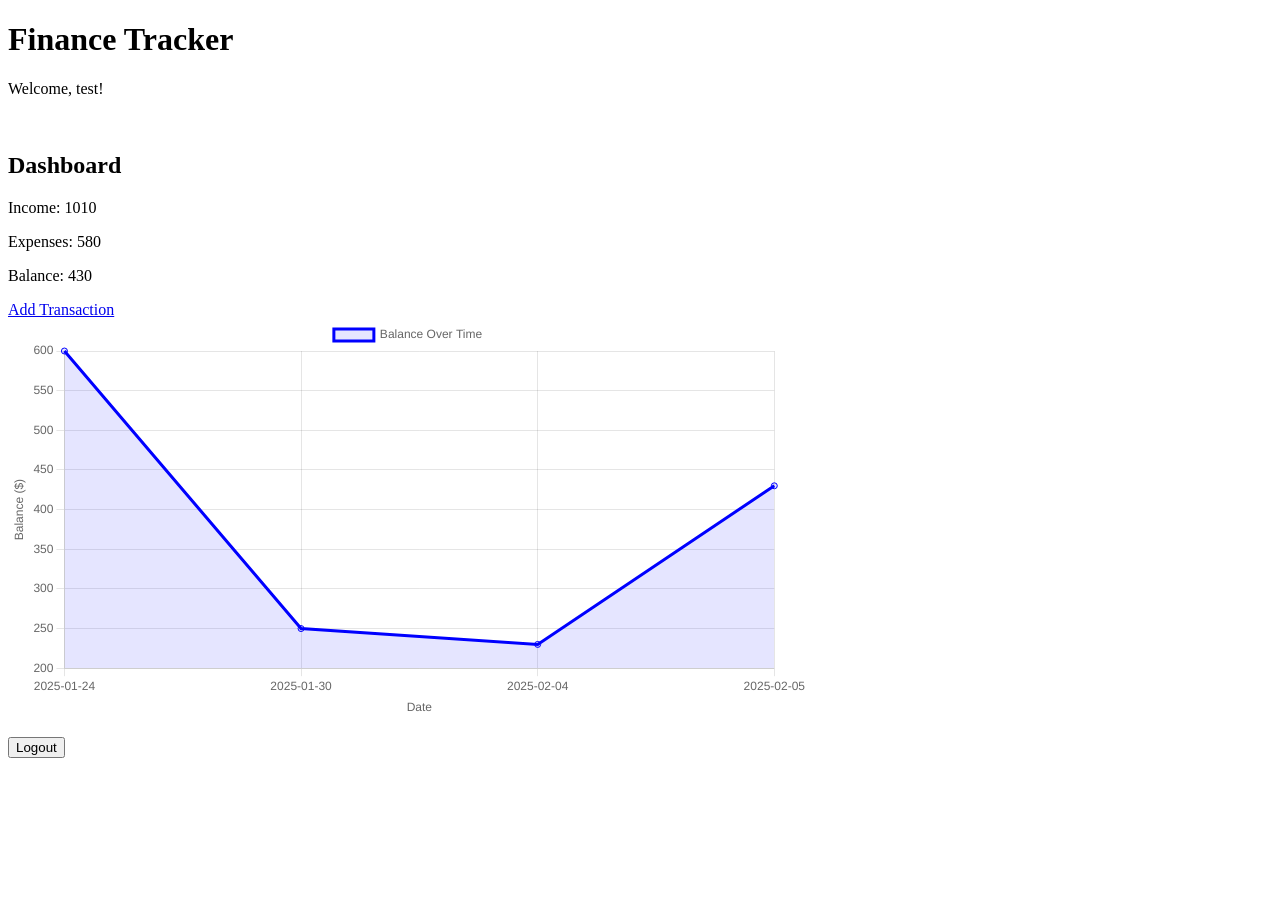
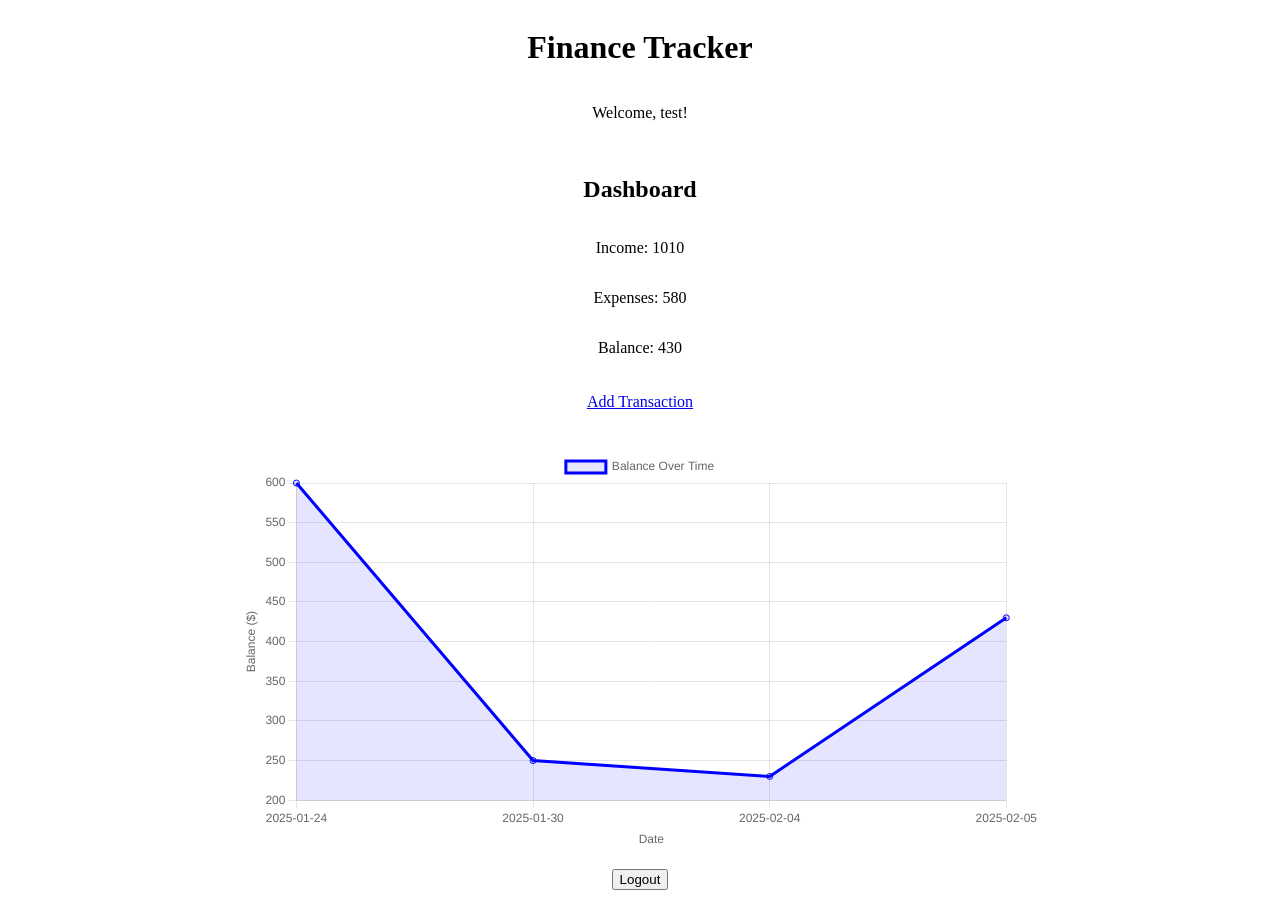
Before and after one commit to wsaronam/my-finance-app, a Django app: page / in a window 1280 px wide. Before the commit the page ends 758 px from the top, so only its background shows below. Run offline with Django 5.2, Linux system fonts and the light colour scheme; a user stored in the database is signed in; data comes from the database, SQL or seed files in the repository.

Commit message:
update
updated and fixed some styling CSS stuff

```diff
--- a/finance/static/style.css
+++ b/finance/static/style.css
@@ -1,9 +1,16 @@
+.main-div {
+    display: flex;
+    justify-content: center;
+    align-items: center;
+    text-align: center;
+    flex-direction: column;
+}
+
 .transaction-form {
     display: flex;
     flex-direction: column;
     width: 300px;
     margin: auto;
-    align-items: flex-start;
     gap: 10px;
 }
 
@@ -16,6 +23,7 @@
     color: white;
     padding: 8px;
     border: none;
+    border-radius: 15px;
     cursor: pointer;
 }
 
@@ -33,3 +41,12 @@
     height: 400px;
     display: block;
 }
+
+.add-btn {
+    margin-top: 20px;
+    margin-bottom: 40px;
+}
+
+.back-btn {
+    margin-top: 20px;
+}
--- a/finance/templates/add_transaction.html
+++ b/finance/templates/add_transaction.html
@@ -46,5 +46,5 @@
 
     <button type="submit" class="submit-btn">Add Transaction</button>
 </form>
-<a href="{% url 'dashboard' %}">Back to Dashboard</a>
+<a href="{% url 'dashboard' %}" class="back-btn">Back to Dashboard</a>
 {% endblock %}
--- a/finance/templates/base.html
+++ b/finance/templates/base.html
@@ -9,10 +9,9 @@
     <title>Finance Tracker</title>
 </head>
 <body>
-    <header>
+    <main>
+        <div class="main-div">
             <h1>Finance Tracker</h1>
-    </header>
-    <main>
             {% if user.is_authenticated %}
             <p>Welcome, {{ user.username }}!</p>
             {% endif %}
@@ -23,6 +22,7 @@
                 {% csrf_token %}
                 <button type="submit">Logout</button>
             </form>
+        </div>
     </main>
     <link rel="stylesheet" href="{% static 'style.css' %}">
 </body>
--- a/finance/templates/dashboard.html
+++ b/finance/templates/dashboard.html
@@ -7,7 +7,7 @@
 <p>Income: {{ income }}</p>
 <p>Expenses: {{ expenses }}</p>
 <p>Balance: {{ balance }}</p>
-<a href="{% url 'add_transaction' %}">Add Transaction</a>
+<a href="{% url 'add_transaction' %}" class="add-btn">Add Transaction</a>
 
 
 <div style="width: 800px; height: 400px; overflow: hidden;">
```
Lines whose indentation alone changed are shown as unchanged.
